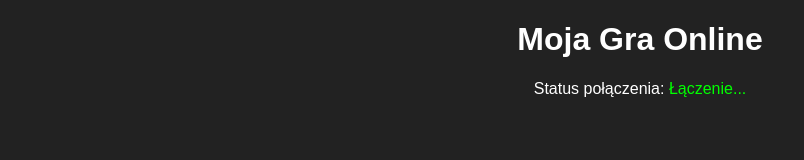
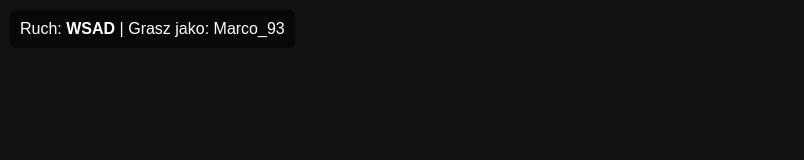
Before and after one commit to Marcosek21/My-Own-Online-Game, a website: page public/index.html in a window 1280 px wide. Shown: the whole page, without its empty margins (0-804 px from the left). Drawn offline with nearby package versions, Linux system fonts and the light colour scheme; no server answers.

Commit message:
Stworzenie interaktywnych obiektów, potwierdzenie działania

```diff
--- a/public/index.html
+++ b/public/index.html
@@ -2,33 +2,91 @@
 <html lang="pl">
 <head>
     <meta charset="UTF-8">
-    <title>Moja Gra Online</title>
+    <title>Moja Gra Online - Canvas</title>
     <style>
-        body { font-family: sans-serif; background: #222; color: white; text-align: center; }
-        #status { color: #0f0; }
+        body { margin: 0; background: #111; overflow: hidden; color: white; font-family: sans-serif; }
+        canvas { display: block; }
+        #ui { position: absolute; top: 10px; left: 10px; background: rgba(0,0,0,0.5); padding: 10px; border-radius: 5px; }
     </style>
 </head>
 <body>
-    <h1>Moja Gra Online</h1>
-    <p>Status połączenia: <span id="status">Łączenie...</span></p>
-    <div id="logs"></div>
+    <div id="ui">Ruch: <b>WSAD</b> | Grasz jako: <span id="myName">...</span></div>
+    <canvas id="gameCanvas"></canvas>
 
     <script src="/socket.io/socket.io.js"></script>
     <script>
         const socket = io();
-        const statusElement = document.getElementById('status');
-        const logs = document.getElementById('logs');
+        const canvas = document.getElementById('gameCanvas');
+        const ctx = canvas.getContext('2d');
+        const myNameSpan = document.getElementById('myName');
 
-        socket.on('connect', () => {
-    statusElement.innerText = 'POŁĄCZONO!';
-    socket.emit('join_game', { name: 'Marco' }); // Wysyłamy unikalny sygnał
-});
+        canvas.width = window.innerWidth;
+        canvas.height = window.innerHeight;
 
-        socket.on('chat message', (msg) => {
-            const item = document.createElement('p');
-            item.textContent = msg;
-            logs.appendChild(item);
+        let players = {};
+        const myName = "Marco_" + Math.floor(Math.random() * 100);
+        myNameSpan.innerText = myName;
+
+        // Powiadomienie serwera o dołączeniu
+        socket.emit('join_game', { name: myName });
+
+        // Odbieranie stanu od serwera
+        socket.on('state', (serverPlayers) => {
+            players = serverPlayers;
         });
+
+        // Obsługa klawiatury
+        const keys = {};
+        window.addEventListener('keydown', e => keys[e.key.toLowerCase()] = true);
+        window.addEventListener('keyup', e => keys[e.key.toLowerCase()] = false);
+
+        function update() {
+            const movement = { x: 0, y: 0 };
+            const speed = 4;
+
+            if (keys['w']) movement.y -= speed;
+            if (keys['s']) movement.y += speed;
+            if (keys['a']) movement.x -= speed;
+            if (keys['d']) movement.x += speed;
+
+            // Wysyłamy ruch tylko jeśli faktycznie się ruszamy
+            if (movement.x !== 0 || movement.y !== 0) {
+                socket.emit('move', movement);
+            }
+        }
+
+        function draw() {
+            // Czyścimy ekran
+            ctx.clearRect(0, 0, canvas.width, canvas.height);
+
+            // Rysujemy każdego gracza
+            for (let id in players) {
+                const p = players[id];
+
+                // Rysujemy kwadrat
+                ctx.fillStyle = p.color;
+                ctx.fillRect(p.x, p.y, 40, 40);
+
+                // Rysujemy nick nad głową
+                ctx.fillStyle = "white";
+                ctx.font = "14px Arial";
+                ctx.textAlign = "center";
+                ctx.fillText(p.name, p.x + 20, p.y - 10);
+
+                // Wyróżnienie mojego gracza obramowaniem
+                if (id === socket.id) {
+                    ctx.strokeStyle = "white";
+                    ctx.lineWidth = 2;
+                    ctx.strokeRect(p.x, p.y, 40, 40);
+                }
+            }
+
+            update(); // Sprawdź klawisze
+            requestAnimationFrame(draw); // Następna klatka animacji
+        }
+
+        // Start pętli rysowania
+        draw();
     </script>
 </body>
 </html>
```
Also changed, not shown: server.js (+32 -16 lines).
